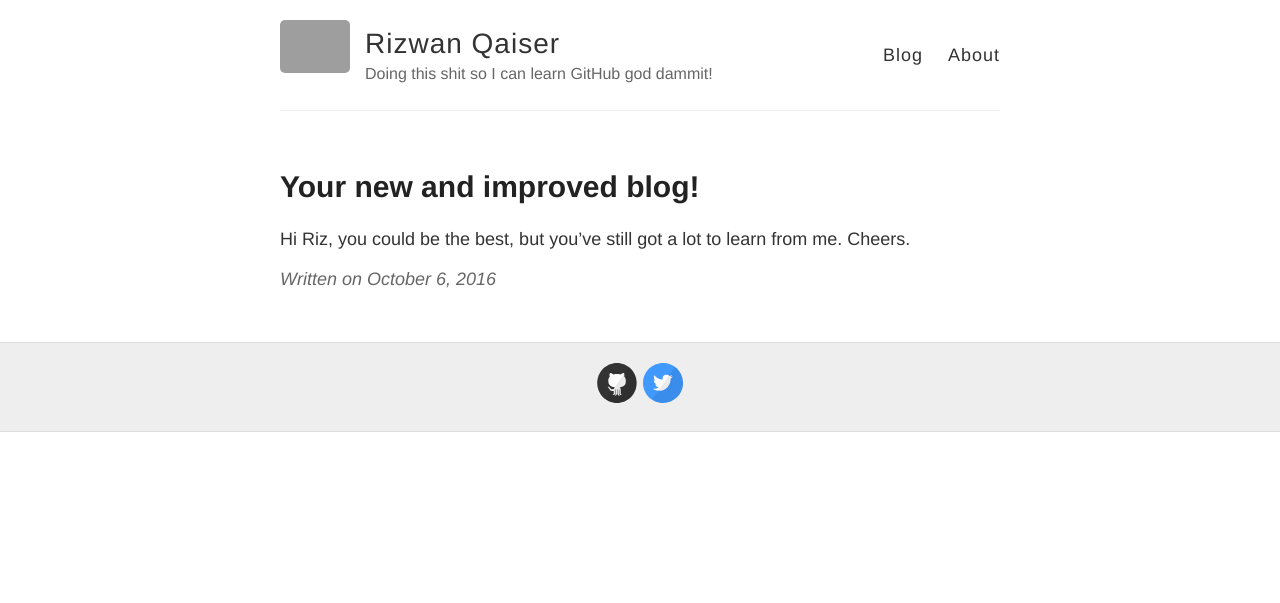
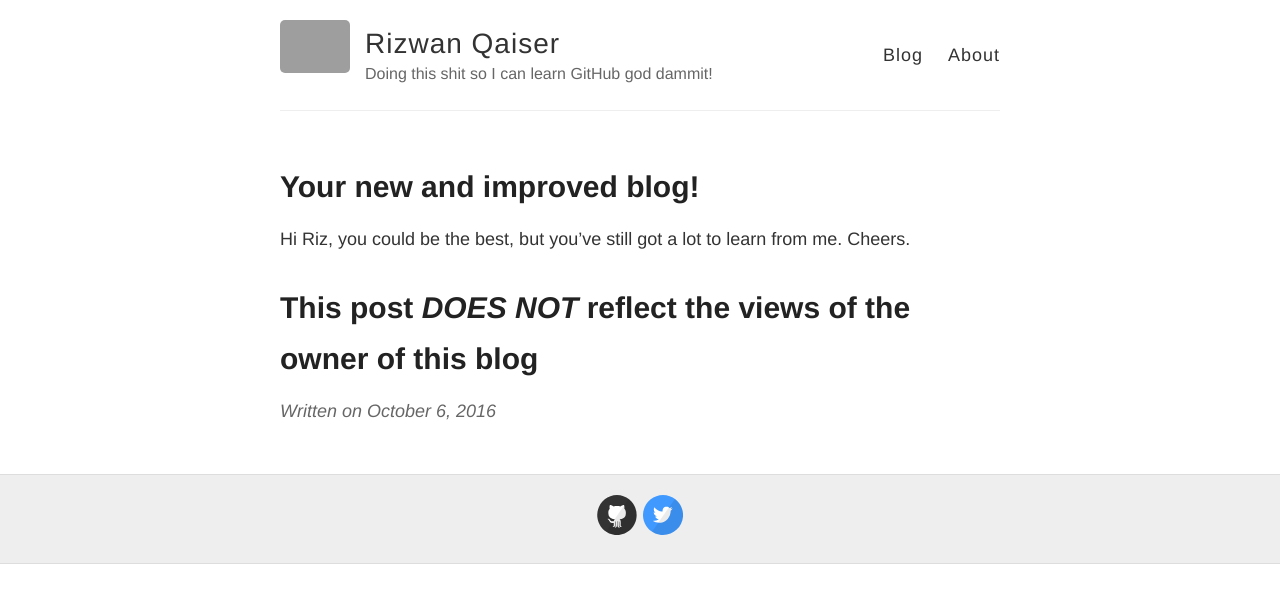
Before and after one commit to masterxyth/masterxyth.github.io, a Jekyll site: the page built from _posts/2016-10-06-Guest-Post.md, in a window 1280 px wide. Shown: the top 603 px of the page. Built offline with Jekyll 4.4.1, drawn with Linux system fonts in a browser that asks for light colours; grey boxes are pictures that could not be loaded.

Commit message:
Some conflict BS

```diff
--- a/_posts/2016-10-06-Guest-Post.md
+++ b/_posts/2016-10-06-Guest-Post.md
@@ -5,3 +5,7 @@ title: Your new and improved blog!
 
 
 Hi Riz, you could be the best, but you've still got a lot to learn from me. Cheers.
+
+
+
+# This post _DOES NOT_ reflect the views of the owner of this blog
```
